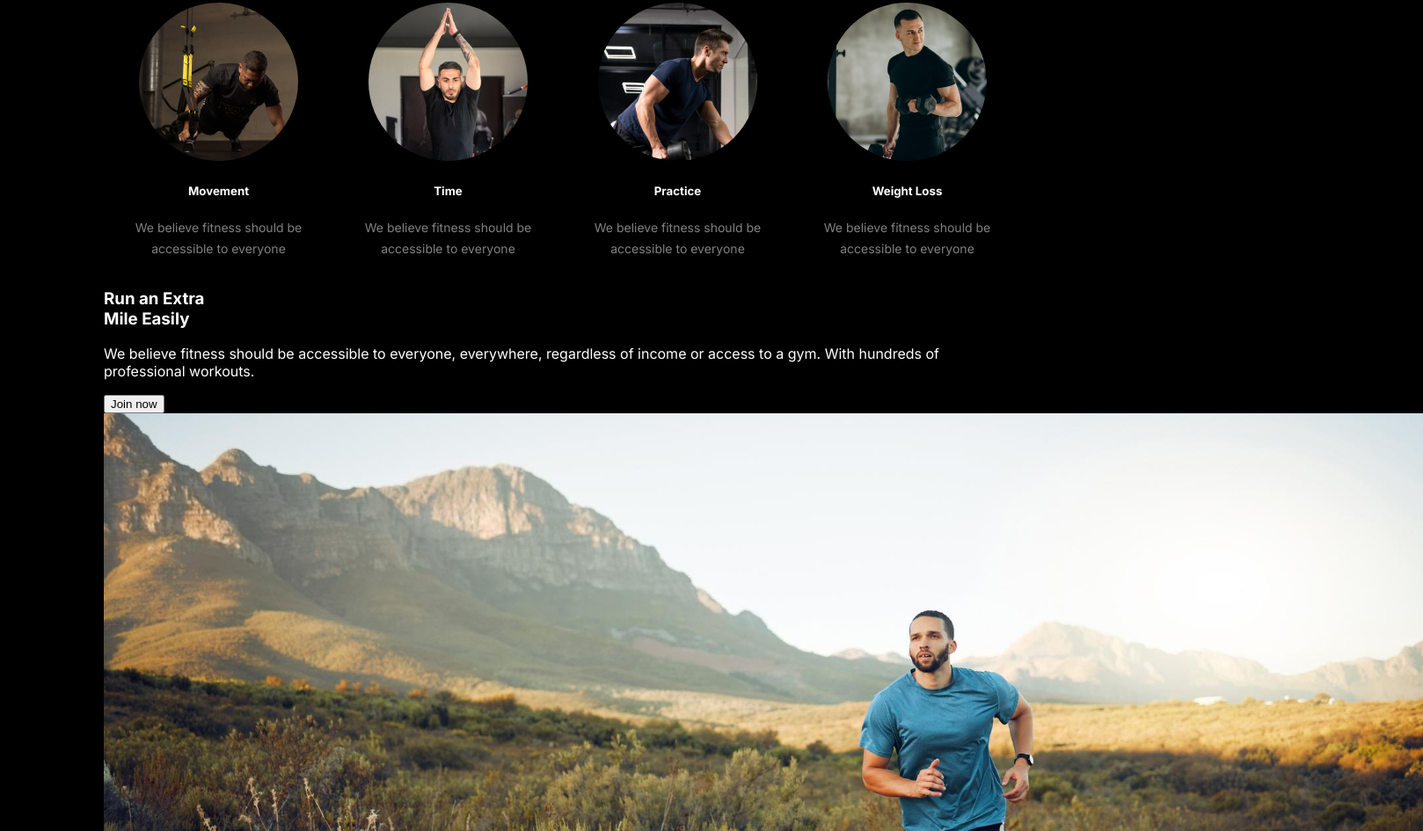
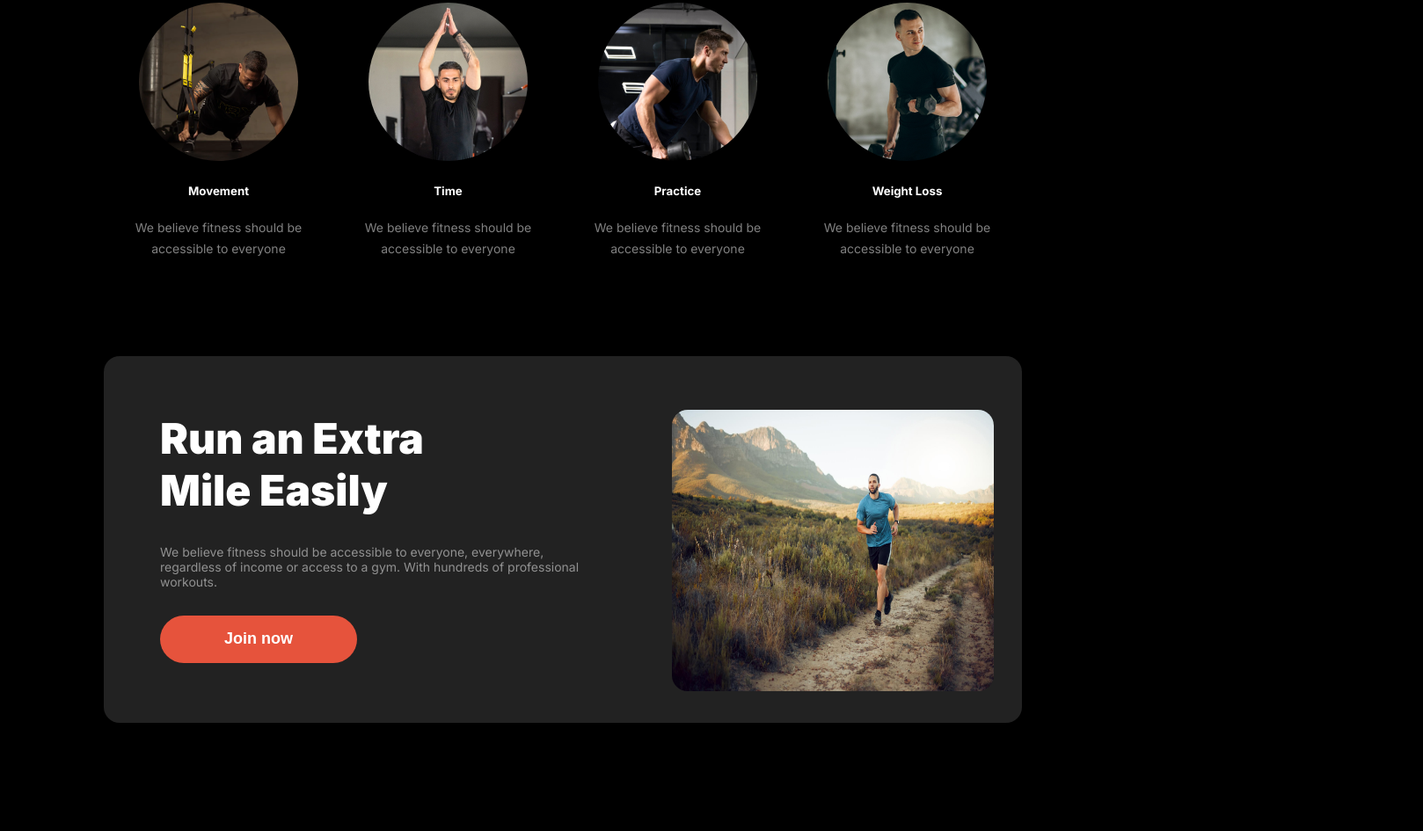
Before and after one commit to AJ-Dihan/Assignment-2, a plain HTML site: page index.html in a window 1280 px wide. Shown: the part 991-1936 px from the top of the page at 88% size, 1618 px wide, since content can reach past the window. After the commit the page ends 1813 px from the top, so only its background shows below. Drawn offline with Linux system fonts and the light colour scheme.

Commit message:
added run section

```diff
--- a/index.html
+++ b/index.html
@@ -84,10 +84,10 @@
 
         <section class="run">
             <div class="run-content">
-                <h3>Run an Extra<br>
+                <h3 class="run-title">Run an Extra<br>
                     Mile Easily</h3>
-                <p>We believe fitness should be accessible to everyone, everywhere, regardless of income or access to a gym. With hundreds of professional workouts.</p>
-                <button>Join now</button>
+                <p class="run-description">We believe fitness should be accessible to everyone, everywhere, regardless of income or access to a gym. With hundreds of professional workouts.</p>
+                <button class="run-btn">Join now</button>
             </div>
 
             <div class="run-image">
--- a/style.css
+++ b/style.css
@@ -175,3 +175,49 @@ main{
 .habit-cards img{
     border-radius: 50%;
 }
+
+/* run section */
+.run{
+    border-radius: 18px;
+    margin-top: 6rem;
+    background: rgb(34, 34, 34);
+    display:flex;
+}
+.run-content{
+    width: 50%;
+    padding: 3rem;
+}
+.run-title{
+    font-size: 48px;
+    font-weight: 900;
+    margin: 1rem;
+}
+.run-description{
+    color: rgba(255, 255, 255, 0.5);
+    font-size: 14px;
+    font-weight: 400;
+    padding: 1rem;
+}
+.run-btn{
+    width: 14rem;
+    height: 3.37rem;
+    border-radius: 42px;
+    background: rgb(230, 83, 60);
+    border:none;
+    padding: 1rem 2.5rem 1rem 2.5rem;
+    margin-left:1rem ;
+    color: rgb(255, 255, 255);
+    font-size: 18px;
+    font-weight: 600;
+}
+
+.run-image{
+    margin:2rem;
+}
+.run-image img{
+    width:22.87rem;
+    height:20rem;
+    margin-top: 1.8rem;
+    border-radius: 18px;
+background: url(4);
+}
```
